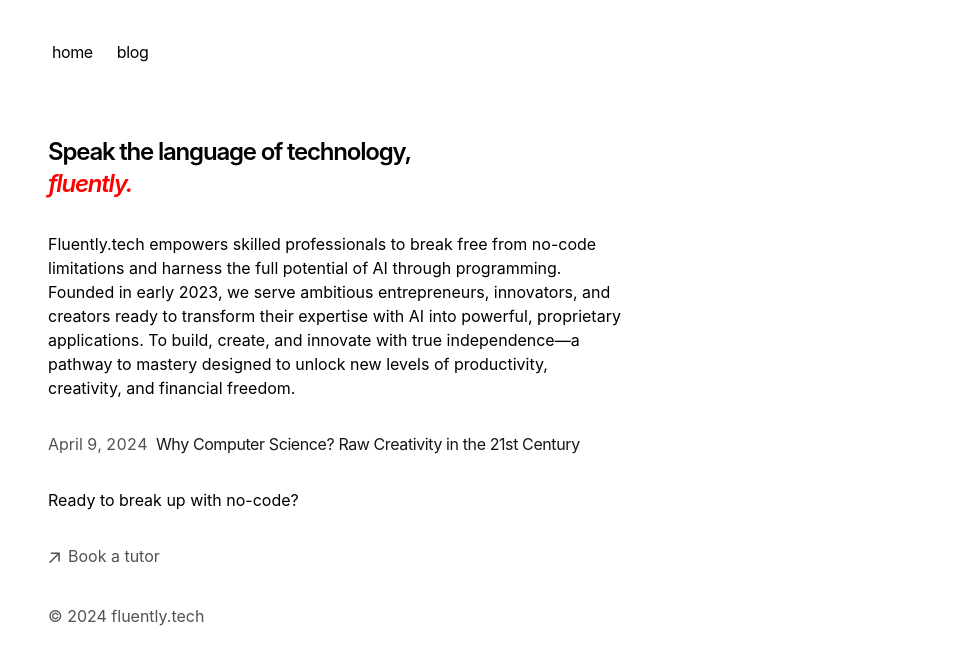
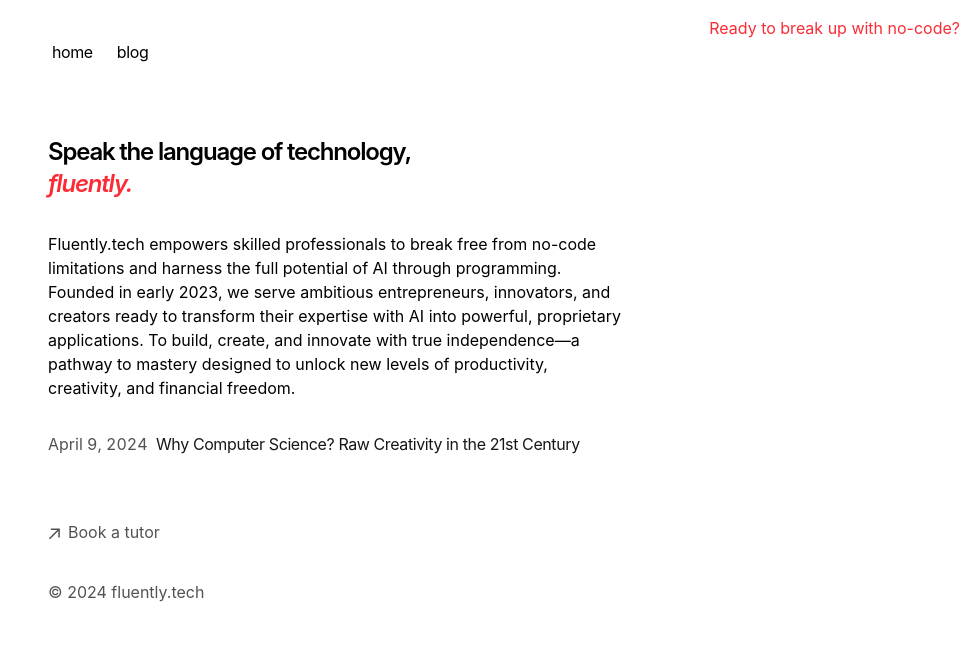
Before and after one commit to adam-leigh/portfolio, a Next.js app: page / in a window 1280 px wide. Shown: the top 664 px of the page, without its empty margins (304-1280 px from the left). Built offline with nearby package versions, Linux system fonts and the light colour scheme.

Commit message:
Landing page: Adding functionality for fluently to scroll with the user.

```diff
--- a/app/page.tsx
+++ b/app/page.tsx
@@ -2,11 +2,11 @@
 
 export default function Page() {
 	return (
-		<section>
+		<section className="relative">
 			<h1 className="mb-8 text-2xl font-semibold tracking-tighter">
 				Speak the language of technology,
 				<br />
-				<span style={{ color: "red" }}>
+				<span className="text-red-500">
 					<em>fluently.</em>
 				</span>
 			</h1>
@@ -22,10 +22,9 @@
 			<div className="my-8">
 				<BlogPosts />
 			</div>
-			<span>Ready to break up with no-code? </span>
-			{/* Step into the future with */}
-			{/* <span style={{ color: "red" }}> fluently.</span> */}
-			{/* <span style={{ color: "#326280" }}>tech</span> */}
+			<span className="fixed top-4 right-4 text-red-500">
+				Ready to break up with no-code?
+			</span>
 		</section>
 	);
 }
```
